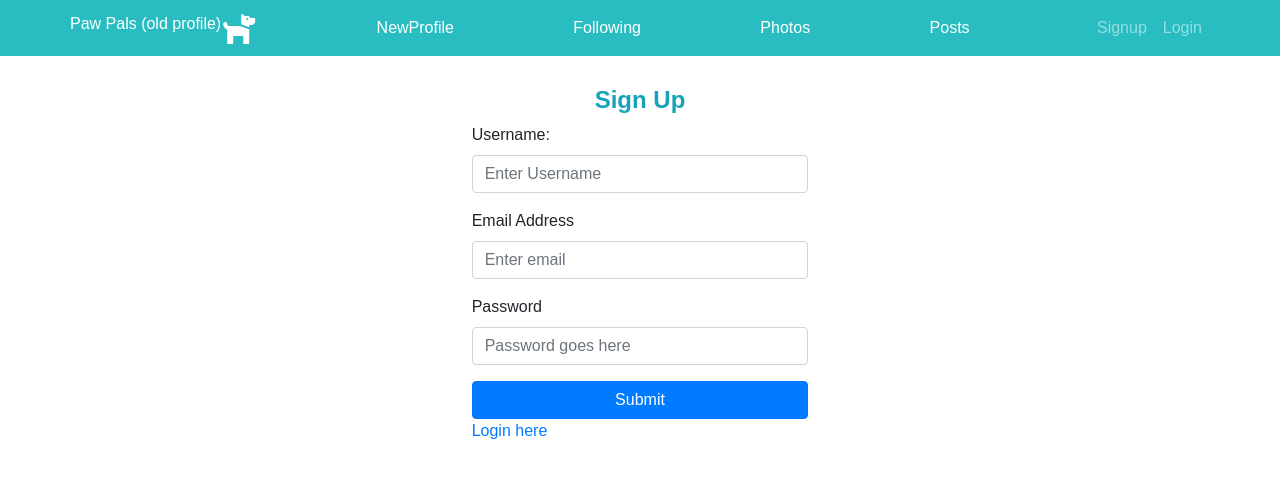
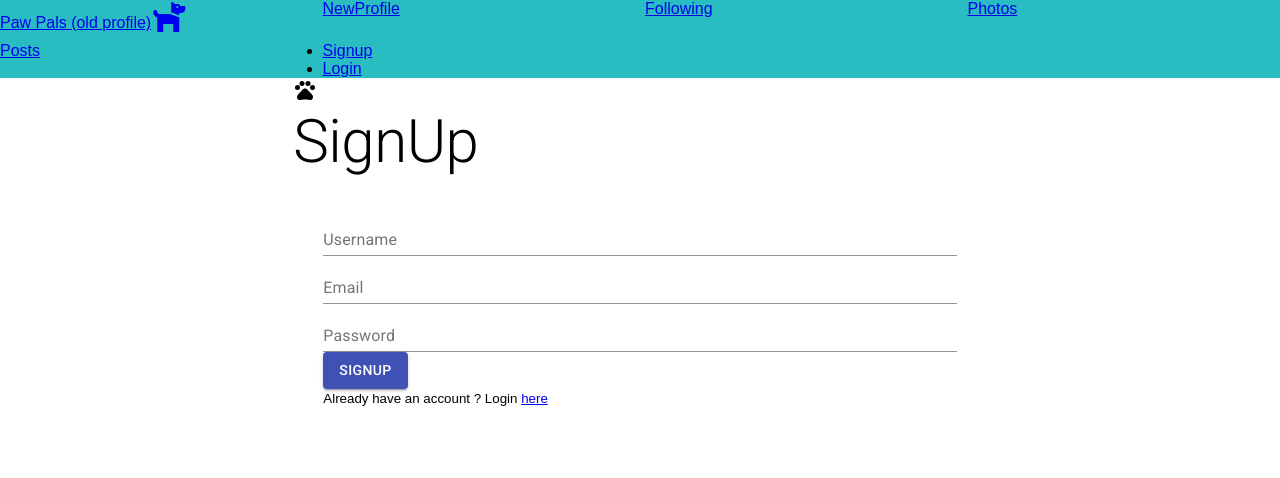
Before and after one commit to ac0712148/pawpals, a React (Create React App) app in the folder client/: page /signup in a window 1280 px wide. Shown: the top 478 px of the page. Built offline with nearby package versions, Linux system fonts and the light colour scheme.

Commit message:
removed bootstrap

```diff
--- a/client/public/index.html
+++ b/client/public/index.html
@@ -4,7 +4,6 @@
     <meta charset="utf-8">
     <meta name="viewport" content="width=device-width, initial-scale=1, shrink-to-fit=no">
     <meta name="theme-color" content="#000000">
-    <link rel="stylesheet" href="https://stackpath.bootstrapcdn.com/bootstrap/4.3.1/css/bootstrap.min.css" integrity="sha384-ggOyR0iXCbMQv3Xipma34MD+dH/1fQ784/j6cY/iJTQUOhcWr7x9JvoRxT2MZw1T" crossorigin="anonymous">
     <link rel="stylesheet" href="https://cdnjs.cloudflare.com/ajax/libs/font-awesome/5.13.0/css/all.min.css" integrity="sha256-h20CPZ0QyXlBuAw7A+KluUYx/3pK+c7lYEpqLTlxjYQ=" crossorigin="anonymous" />
     <!--
       manifest.json provides metadata used when your web app is added to the
--- a/client/src/pages/Signup.js
+++ b/client/src/pages/Signup.js
@@ -2,9 +2,29 @@ import React, { useState } from "react";
 import { Link, Redirect, useHistory } from "react-router-dom";
 import API from "./../utils/API";
 import {useAuth} from "../utils/auth";
-import "./Login.css"
+// import "./Login.css"
+
+// import React from 'react';
+import { makeStyles } from '@material-ui/core/styles';
+import Grid from "@material-ui/core/Grid"
+import Typography from '@material-ui/core/Typography';
+import TextField from '@material-ui/core/TextField';
+import Button from '@material-ui/core/Button';
+import CircularProgress from '@material-ui/core/CircularProgress';
+import PetsIcon from '@material-ui/icons/Pets';
+
+const useStyles = makeStyles((theme) => ({
+  root: {
+    '& > *': {
+      margin: theme.spacing(1),
+      width: '25ch',
+    },
+  },
+}));
 
 function Signup() {
+  const classes = useStyles();
+
   const [formState, setFormState] = useState({
     username: "",
     email: "",
@@ -39,10 +59,63 @@ function Signup() {
   };
 
   return (
-
-  <section className="container-fluid">
+    <div>
+    <Grid container>
+      <Grid item sm />
+      <Grid item >
+        <PetsIcon />
+        <Typography variant="h2">SignUp</Typography>
+        <form noValidate className="form-container" onSubmit={handleFormSubmit}>
+          <TextField
+            id="username"
+            name="username"
+            type="text"
+            label="Username"
+            className="form-control"
+            fullWidth
+            onChange={handleChange}
+          >
+          </TextField>
+          <TextField
+            id="email"
+            name="email"
+            type="email"
+            label="Email"
+            className="form-control"
+            onChange={handleChange}
+            fullWidth
+          >
+          </TextField>
+          <TextField
+            id="pwd"
+            name="password"
+            type="password"
+            label="Password"
+            className="form-control"
+            fullWidth
+            onChange={handleChange}
+          >
+          </TextField>
+          <Button
+            type="submit"
+            variant="contained"
+            color="primary"
+            className="button"
+          >
+            SignUp
+          </Button>
+          <br />
+          <small>
+            Already have an account ? Login <Link to="/login">here</Link>
+          </small>
+        </form>
+        </Grid>
+        <Grid item sm />
+    </Grid>
+   <br />
+  {/* <section className="container-fluid"> */}
     {/* row and justify-content-center class is used to place the form in center */}
-    <section className="row justify-content-center">
+    {/* <section className="row justify-content-center">
       <section className="col-12 col-sm-6 col-md-4">
         <form className="form-container" onSubmit={handleFormSubmit}>
 
@@ -88,7 +161,8 @@ function Signup() {
         </form>
       </section>
     </section>
-  </section>
+  </section> */}
+  </div>
 
 
   );
```
